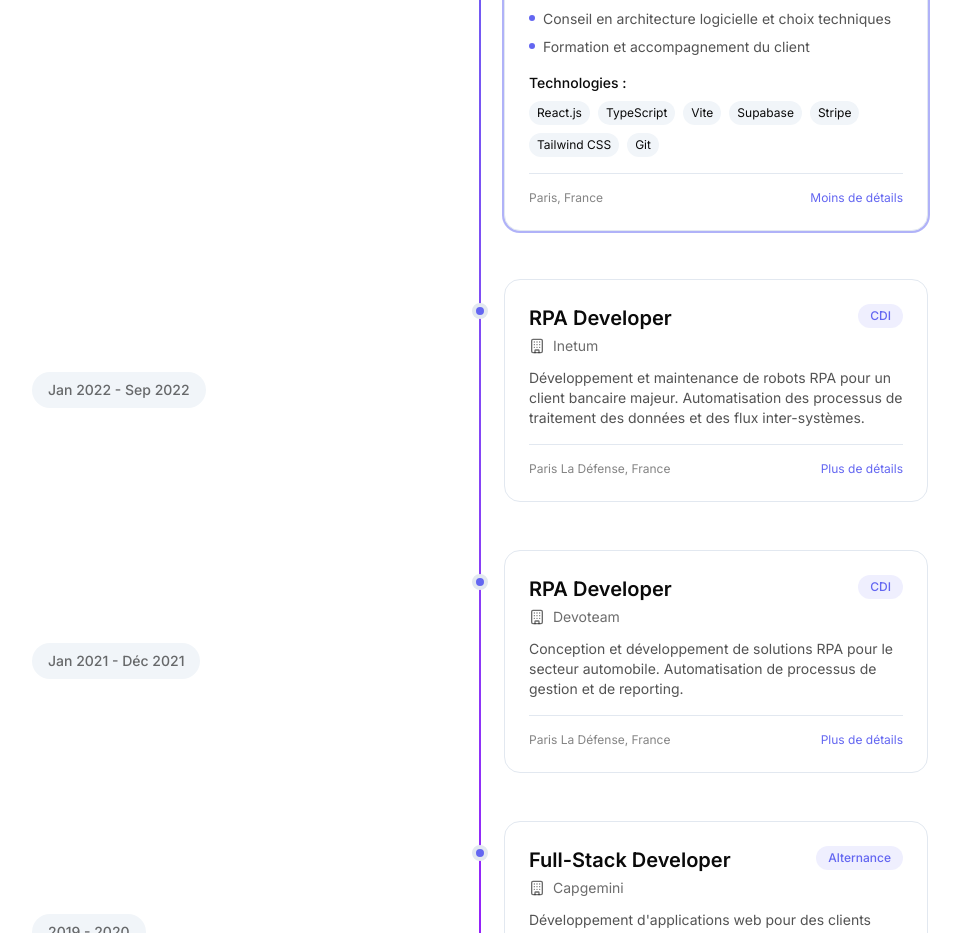
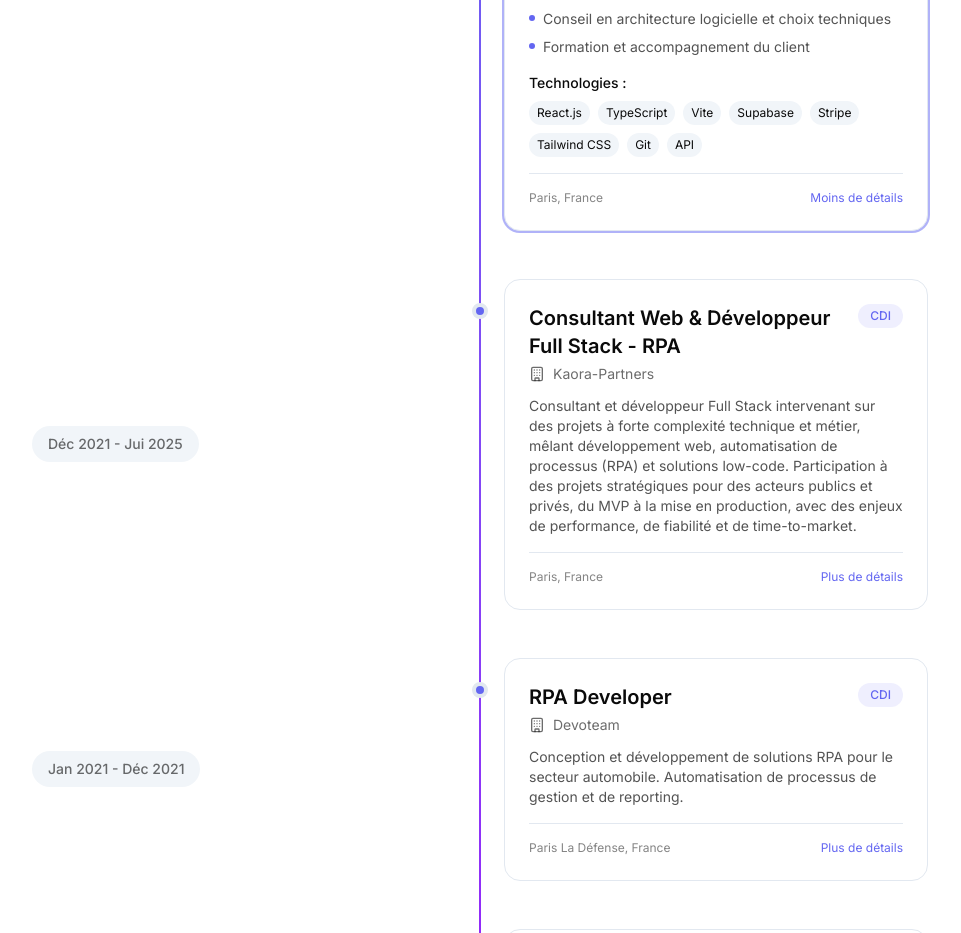
Before and after one commit to Rzied/RZportfolio-, a Next.js app: page / in a window 1280 px wide. Shown: the part 6840-7773 px from the top of the page, without its empty margins (160-1121 px from the left). Built offline with nearby package versions, Linux system fonts and the light colour scheme.

Commit message:
feat: update work experience content
- Update Kaora-Partners role details (Dec 2021 - Jul 2025)
- Add new achievements and technologies
- Update project descriptions

Co-Authored-By: Claude Opus 4.6 <noreply@anthropic.com>

```diff
--- a/components/sections/Experience.tsx
+++ b/components/sections/Experience.tsx
@@ -20,22 +20,27 @@ const experiences = [
       'Conseil en architecture logicielle et choix techniques',
       'Formation et accompagnement du client',
     ],
-    technologies: ['React.js', 'TypeScript', 'Vite', 'Supabase', 'Stripe', 'Tailwind CSS', 'Git'],
+    technologies: ['React.js', 'TypeScript', 'Vite', 'Supabase', 'Stripe', 'Tailwind CSS', 'Git', 'API'],
   },
   {
-    title: 'RPA Developer',
-    company: 'Inetum',
-    period: 'Jan 2022 - Sep 2022',
-    location: 'Paris La Défense, France',
+    title: 'Consultant Web & Développeur Full Stack - RPA',
+    company: 'Kaora-Partners',
+    period: 'Déc 2021 - Jui 2025',
+    location: 'Paris, France',
     type: 'CDI',
-    description: 'Développement et maintenance de robots RPA pour un client bancaire majeur. Automatisation des processus de traitement des données et des flux inter-systèmes.',
+    description: 'Consultant et développeur Full Stack intervenant sur des projets à forte complexité technique et métier, mêlant développement web, automatisation de processus (RPA) et solutions low-code. Participation à des projets stratégiques pour des acteurs publics et privés, du MVP à la mise en production, avec des enjeux de performance, de fiabilité et de time-to-market.',
     achievements: [
       'Automatisation de 15+ processus métier',
-      'Réduction de 70% du temps de traitement',
-      'Développement de framework réutilisable',
+      'Digitalisation d’un processus métier complexe pour le Ministère de l’Intérieur, incluant la conception backend et le développement d’interfaces web dynamiques : Réduction de 70% du temps de traitement',
+      'Développement et évolution d’applications web complexes en environnement contraint et sécurisé',
+      'Interventions en urgence sur applications web en production(diagnostic, correction de bugs critiques, stabilisation du service)',
+      'Conception et développement d’un MVP sur Microsoft Power Platform ayant conduit à la signature d’un marché avec un client grand compte à l’échelle internationale',
+      'Création de Model - Driven Apps sur Power Apps avec modélisation des données dans Dataverse',
+      'Mise en place d’automatisations métier via Power Automate',
+      'Collaboration étroite avec les équipes métier pour cadrage, priorisation et livraison rapide de valeur',
       'Documentation et formation des équipes métier',
     ],
-    technologies: ['UiPath', 'SQL', 'PL/SQL', 'Oracle', 'Git'],
+    technologies: ['UiPath', 'SQL', 'PHP/ Laravel 8', 'Node.js', 'Git', 'Vue.js', 'jQuery', 'JavaScript', 'Power Apps', 'Dataverse', 'Power Automate', 'API', 'dépannage production'],
   },
   {
     title: 'RPA Developer',
```
